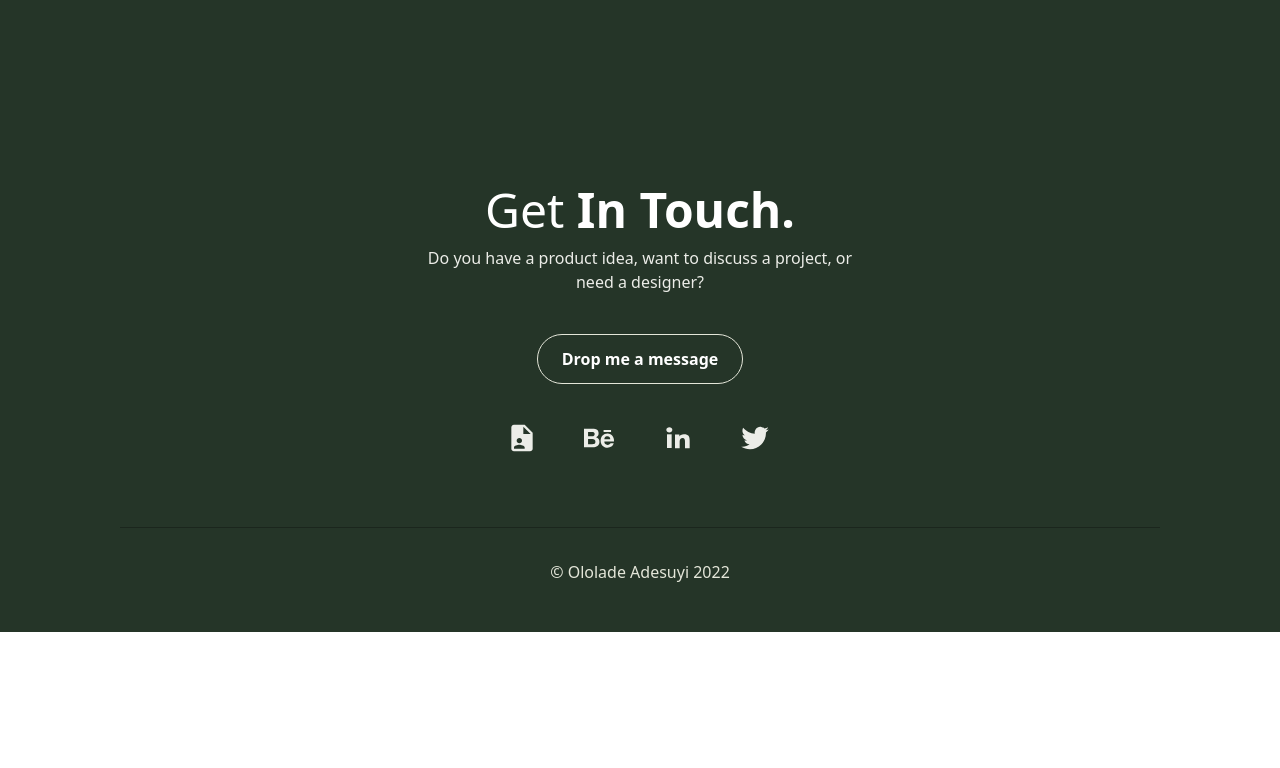
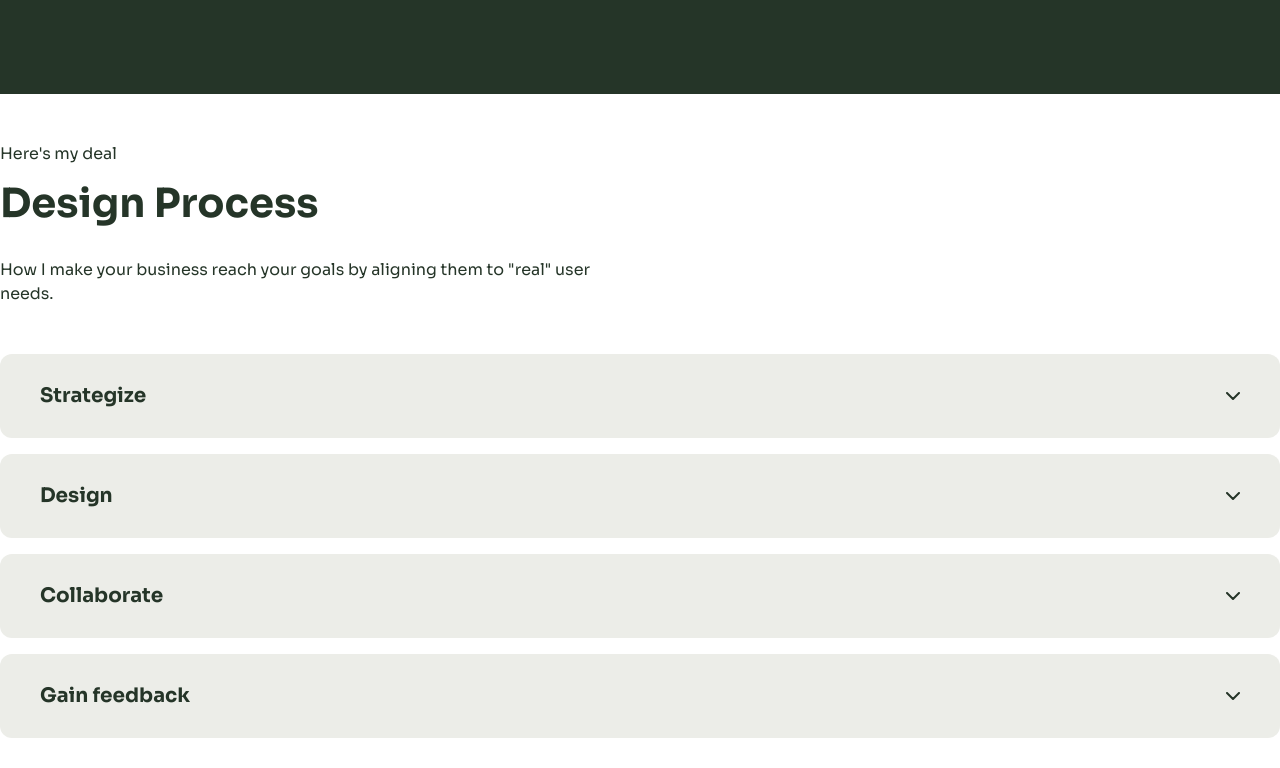
Before and after one commit to Kachielite/ololade-portfolio, a Next.js app: page / in a window 1280 px wide. Shown: the part 1612-2380 px from the top of the page. Before the commit the page ends 2244 px from the top, so only its background shows below. Built offline with nearby package versions, Linux system fonts and the light colour scheme.

Commit message:
- added Process section and made it responsive

```diff
--- a/components/layout/Layout.jsx
+++ b/components/layout/Layout.jsx
@@ -4,7 +4,7 @@ import { Footer } from './Footer';
 
 export const Layout = ({children}) => {
 	return (
-		<main className="flex flex-col justify-start items-center w-screen min-h-screen">
+		<main className="flex flex-col justify-start items-center w-screen min-h-screen scroll-smooth">
 				<Header/>
 				{children}
 				<Footer/>
--- a/components/layout/MobileNav.jsx
+++ b/components/layout/MobileNav.jsx
@@ -5,7 +5,7 @@ const MobileNavbar = ({setIsOpen }) => {
 	const router = useRouter();
 
 	return (
-		<div className="absolute z-10 left-0 top-20 bg-[#F9F8F4] flex md:hidden flex-col items-start justify-start w-full space-y-12 py-6 px-8 text-md font-bold shadow-xl bg-white duration-200">
+		<div className="absolute z-10 left-0 top-20 bg-[#F9F8F4] flex lg:hidden flex-col items-start justify-start w-full space-y-12 py-6 px-8 text-md font-bold shadow-xl bg-white duration-200">
 			<Link href="/" className="nav_items">
 				Home
 			</Link>
--- a/src/pages/index.jsx
+++ b/src/pages/index.jsx
@@ -1,23 +1,64 @@
-import React from 'react';
+import React, { useState } from 'react';
+import Image from 'next/image';
 import Ololade from '../../public/images/ololade.png';
-import Image from 'next/image';
+
 
 const Home = () => {
+	let design_process = [
+		{
+			id: 0,
+			show: false,
+			title: 'Strategize',
+			subtitle: 'Understand & define the problem:',
+			details: 'Before jumping into designs, I identify the product\'s objectives and audience. This includes conducting user research, competitive analysis, market analysis and exploring the solutions that already exist.',
+		},
+		{
+			id: 1,
+			show: false,
+			title: 'Design',
+			subtitle: 'Profer solution:',
+			details: 'After we have identified a problem, I would then creatively orchestrate and produce visuals in sync with your brand and the product\'s main objective. This would also involve testing and iteration from potential users to see if the proposed solution actually meets their needs. At the end of this stage, you\'ll get pixel perfect designs so that your devs can take this further.',
+		},
+		{
+			id: 2,
+			show: false,
+			title: 'Collaborate',
+			subtitle: 'Bringing the designs to life:',
+			details: 'I would work with your developers to make sure that the design gets implemented the way we envisioned it to work, and provides the experience we want.',
+		},
+		{
+			id: 3,
+			show: false,
+			title: 'Gain feedback',
+			subtitle: 'Iteration:',
+			details: 'No design is perfect because design is an iterative process, and for that, we always have to keep going back to the user to learn and iterate. An ideal design process never ends, keeps on learning and keeps on improving over time.',
+		},
+
+	];
+	const [selectedProcess, setSelectedProcess] = useState(design_process);
+
+	const designProcessCardHandler = (id) => {
+		let newProcessList = [...selectedProcess];
+		newProcessList.filter(item => item.id !== id).map(item => item.show = false);
+		newProcessList[id].show = !newProcessList[id].show;
+		setSelectedProcess(newProcessList);
+	};
+
 	return (
 		<main className='w-full flex flex-col justify-start items-start font-sora'>
 			<section id='hero' className='w-full max-w-screen-xl mx-auto'>
-				<div className='w-full flex flex-col justify-start items-start px-4 md:px-0 pt-[4.5rem] pb-16'>
+				<div className='w-full flex flex-col justify-start items-start px-4 lg:px-0 pt-[4.5rem] pb-16'>
 					<h2 className='mb-6 brand-color font-bold text-[5rem]'>Hi there!</h2>
 					<h1 className='mb-9 text-[#49654E] font-bold text-[4rem]'>I am Ololade Adesuyi,</h1>
-					<p className='mb-10 font-normal text-4xl text-[#253528] leading-[3rem] md:w-[69rem]'>A UI/UX Designer with a
+					<p className='mb-10 font-normal text-4xl text-[#253528] leading-[3rem] lg:w-[69rem]'>A UI/UX Designer with a
 						strategic and creative mindset, dedicated to delivering high-quality, impactful
 						solutions that meet the needs of my clients and their customers no matter the industry.</p>
-					<div className='flex flex-row justify-center items-center space-x-6'>
+					<div className='flex flex-col md:flex-row justify-center items-center space-x-6'>
 						<button
 							className={`bg-[#49654E] rounded-[6.25rem] py-[1.4rem] px-12  text-white text-xl font-normal hover:shadow-lg  hover:scale-110 duration-300`}>Get
 							in touch
 						</button>
-						<p className='flex flex-row justify-center items-center text-[#8BA889] font-normal text-xl'>
+						<p className='flex flex-row justify-center items-center text-[#8BA889] font-normal text-xl mt-10 md:mt-0'>
 							or find out more
 							<span className='ml-2.5'>
 								<svg width='24' height='25' viewBox='0 0 24 25' fill='none'
@@ -33,8 +74,9 @@ const Home = () => {
 				</div>
 			</section>
 			<section className='w-full bg-[#253528]' id='about'>
-				<div className='w-full flex flex-col md:flex-row justify-between items-start px-4 md:px-0 py-24 max-w-screen-xl mx-auto'>
-					<div className='flex flex-col justify-start items-start md:w-[45.8rem]'>
+				<div
+					className='w-full flex flex-col lg:flex-row justify-between items-start px-4 lg:px-0 py-24 max-w-screen-xl mx-auto'>
+					<div className='flex flex-col justify-start items-start lg:w-[45.8rem]'>
 						<p className='font-normal text-base text-white mb-2'>A bit</p>
 						<h2 className='font-bold text-white text-[2.5rem] mb-6'>About Me</h2>
 						<div className='flex flex-col justify-start items-start space-y-6 mb-6'>
@@ -59,15 +101,48 @@ const Home = () => {
 						</div>
 						<button
 							className={`flex flex-row  border-[0.09rem] border-[#C0CFB2]  rounded-[6.25rem] py-[1.4rem] px-12  text-[#ECEDE8] text-base font-normal  hover:shadow-lg  hover:scale-110 duration-300`}>
-								Read My Resume
-							<svg width="24" height="24" viewBox="0 0 24 24" fill="none" xmlns="http://www.w3.org/2000/svg" className='ml-2.5'>
-								<path d="M5 12H19" stroke="#ECEDE8" stroke-width="2" stroke-linecap="round" stroke-linejoin="round"/>
-								<path d="M12 5L19 12L12 19" stroke="#ECEDE8" stroke-width="2" stroke-linecap="round" stroke-linejoin="round"/>
+							Read My Resume
+							<svg width='24' height='24' viewBox='0 0 24 24' fill='none' xmlns='http://www.w3.org/2000/svg'
+									 className='ml-2.5'>
+								<path d='M5 12H19' stroke='#ECEDE8' stroke-width='2' stroke-linecap='round' stroke-linejoin='round' />
+								<path d='M12 5L19 12L12 19' stroke='#ECEDE8' stroke-width='2' stroke-linecap='round'
+											stroke-linejoin='round' />
 							</svg>
 						</button>
 					</div>
-					<div className='w-[28.8rem] h-[41.1rem] mt-10 md:mt-0'>
-						<Image src={Ololade} alt="Ololade's pic" className="w-[28.8rem] h-[41.1rem]" />
+					<div className='w-full lg:w-[28.8rem] h-[41.1rem] mt-10 lg:mt-0'>
+						<Image src={Ololade} alt="Ololade's pic" className='w-full lg:w-[28.8rem] h-[41.1rem] object-contain' />
+					</div>
+				</div>
+			</section>
+			<section id='process' className='w-full max-w-screen-xl mx-auto'>
+				<div className='w-full flex flex-col justify-start items-start px-4 lg:px-0 py-12'>
+					<p className='font-normal text-[#253528] text-base  mb-2'>Here's my deal</p>
+					<h2 className='font-bold text-[#253528] text-[2.5rem] mb-6'>Design Process</h2>
+					<p className='font-normal text-[#253528]  text-base  mb-2 max-w-[40rem]'>How I make your business reach your
+						goals by aligning them to "real" user needs.</p>
+					<div className='w-full flex flex-col justify-center items-center space-y-4 mt-10'>
+						{selectedProcess.map(item =>
+							<button className='py-7 px-4 md:px-10 bg-[#ECEDE8] w-full rounded-xl flex flex-col space-y-[1.3rem] text-left' key={item.id}
+											onClick={() => designProcessCardHandler(item.id)}>
+								<div className='w-full flex flex-row justify-between items-center'>
+									<h3 className='text-[#253528] font-bold text-xl'>{item.title}</h3>
+									{!item.show ?
+										<svg width='14' height='8' viewBox='0 0 14 8' fill='none' xmlns='http://www.w3.org/2000/svg'>
+											<path d='M1 1L7 7L13 1' stroke='#253528' stroke-width='2' stroke-linecap='round'
+														stroke-linejoin='round' />
+										</svg>
+										:
+										<svg width='14' height='8' viewBox='0 0 14 8' fill='none' xmlns='http://www.w3.org/2000/svg'>
+											<path d='M13 7L7 1L1 7' stroke='#253528' stroke-width='2' stroke-linecap='round'
+														stroke-linejoin='round' />
+										</svg>
+									}
+								</div>
+								{item.show && <p className='text-xl font-normal text-[#253528]'><span
+									className='font-semibold'>{item.subtitle}</span> {item.details}</p>}
+							</button>
+						)}
 					</div>
 				</div>
 			</section>
```
